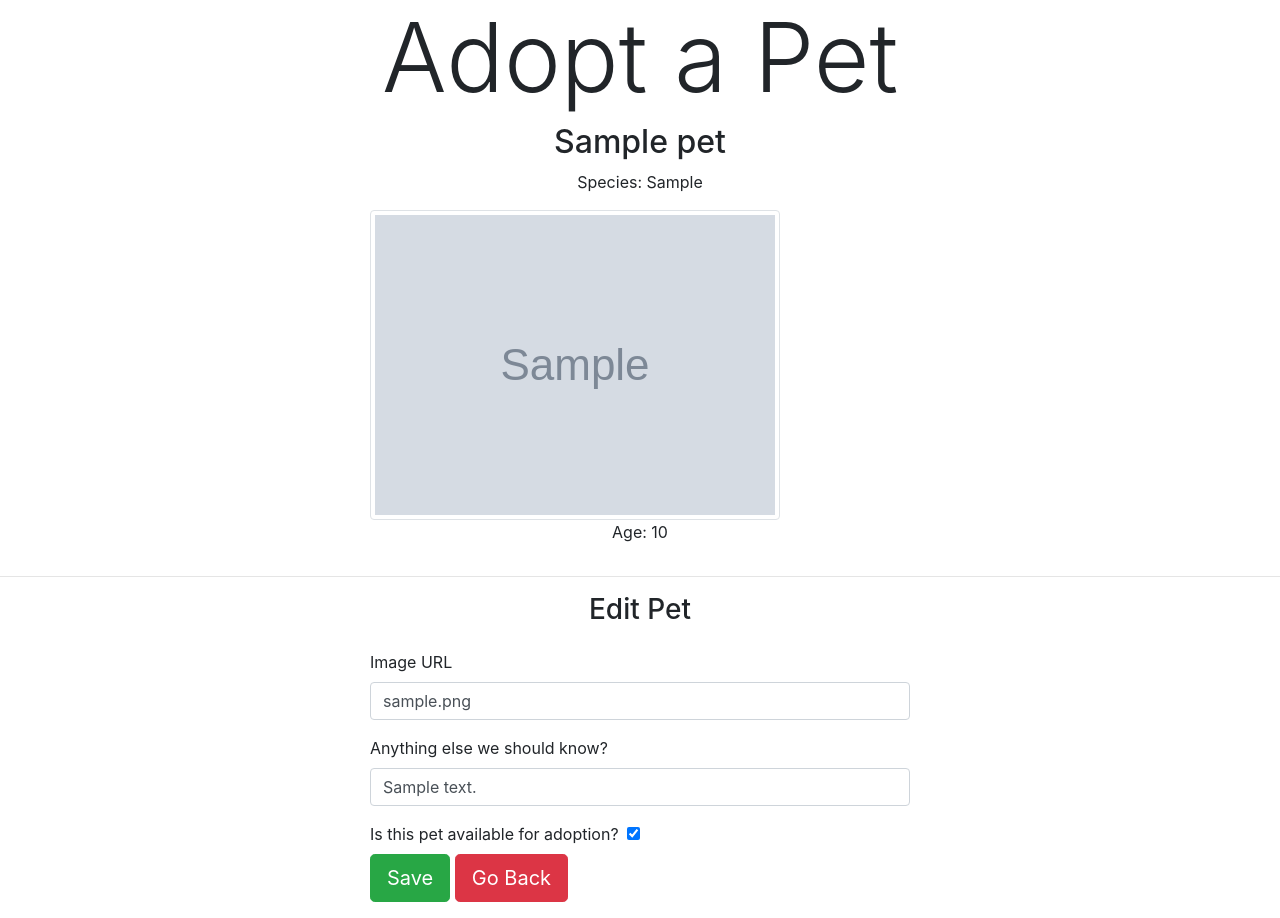
After one commit to DruSerkes/Adopt-a-Pet, a Flask app: page /1 in a window 1280 px wide. The commit adds this page. Run offline with Flask 2, Linux system fonts and the light colour scheme; tables that the repository leaves empty hold one stand-in row (values such as "Sample post"); grey boxes marked "Sample" are stand-in pictures; some libraries are stand-ins or nearby versions.

Commit message:
Add info page to view/edit pets

```diff
--- a/app.py
+++ b/app.py
@@ -43,3 +43,31 @@ def add_pet():
         return redirect('/')
     else:
         return render_template('add_pet.html', form=form)
+
+
+# Step 7: Handle Edit Form
+# This should validate the form:
+
+# if it doesn’t validate, it should re-render the form
+# if it does validate, it should edit the pet
+# This should be a POST request to the URL path /[pet-id-number].
+
+
+@app.route('/<int:id>', methods=['GET', 'POST'])
+def pet(id):
+    """ Show/Edit details about a pet """
+    pet = Pet.query.get(id)
+    form = PetForm(obj=pet)
+
+    if form.validate_on_submit():
+        photo_url = form.photo.data
+        notes = form.notes.data
+        available = form.available.data
+
+        pet.photo_url = photo_url
+        pet.notes = notes
+        pet.available = available
+        db.session.commit()
+        return redirect(f'/{id}')
+    else:
+        return render_template('edit_pet.html', form=form, pet=pet)
--- a/forms.py
+++ b/forms.py
@@ -5,6 +5,7 @@ from wtforms.validators import InputRequired, Optional, AnyOf, NumberRange
 
 
 class PetForm(FlaskForm):
+    """ Form for Pet data """
     name = StringField("Pet Name", validators=[
                        InputRequired(message="Enter a name for your pet")])
     species = StringField("Species", validators=[
@@ -14,3 +15,5 @@ class PetForm(FlaskForm):
         min=0, max=30, message="Age must be between 0 and 30")])
     notes = StringField("Anything else we should know?",
                         validators=[Optional()])
+    available = BooleanField(
+        "Is this pet available for adoption?", default='checked')
--- a/models.py
+++ b/models.py
@@ -11,7 +11,7 @@ def connect_db(app):
 
 
 class Pet(db.Model):
-    """ Pet """
+    """ Pet data Model """
     __tablename__ = "pets"
 
     id = db.Column(db.Integer, primary_key=True, autoincrement=True)
--- a/templates/add_pet.html
+++ b/templates/add_pet.html
@@ -10,7 +10,7 @@
             <form method="POST">
                 {{ form.hidden_tag() }}
                     {% for field in form
-                        if field.widget.input_type != 'hidden' %}
+                        if field.widget.input_type != 'hidden' and field.widget.input_type != 'checkbox'%}
                         <div class='form-group'>
                             {{field.label}}
                             {{field(class_='form-control')}}
--- a/templates/base.html
+++ b/templates/base.html
@@ -20,7 +20,7 @@
                 <img src="{{pet.photo_url}}" alt="{{pet.name}}" class='img-thumbnail'>
                 {% endif %}
                 <p>
-                    <a href="" class='text-info'>{{pet.name}}</a> {% if pet.available %} <span><b>is available!</b></span> {% endif %}
+                    <a href="/{{pet.id}}" class='text-info'>{{pet.name}}</a> {% if pet.available %} <span><b>is available!</b></span> {% endif %}
                 </p>
             </div>
             {% endfor %}
--- /dev/null
+++ b/templates/edit_pet.html
@@ -0,0 +1,67 @@
+{% extends 'base.html' %}
+{% block title %} Edit Pet {% endblock %}
+
+{% block content %}
+
+<div class="container">
+    <div class="row justify-content-center">
+        <div class="col-6">
+            <h2 class="h2 text-center">{{pet.name}}</h2>
+            <p class="text-center">Species: {{pet.species}} </p>
+            {% if pet.photo_url %}
+            <img src="{{pet.photo_url}}" alt="{{pet.name}}" class="img-thumbnail">
+            {% endif %}
+            {% if pet.age %}
+            <p class="text-center">Age: {{pet.age}}</p>
+            {% endif %}
+        </div>
+    </div>
+</div>
+<hr>
+
+
+<h3 class="h3 text-center">Edit Pet</h3>
+<div class="container">
+    <div class="row justify-content-center">
+        <div class="col-md-6 my-3">
+            <form method="POST">
+                {{ form.hidden_tag() }}
+                        <div class='form-group'>
+                            {{form.photo_url.label}}
+                            {{form.photo_url(class_='form-control')}}
+
+                            {%for error in form.photo_url.errors%}
+                            <small class='form-text text-danger'>
+                                {{error}}
+                            </small>
+                            {% endfor %}
+                        </div>
+                        <div class="form-group">
+                            {{form.notes.label}}
+                            {{form.notes(class_='form-control')}}
+
+                            {%for error in form.notes.errors%}
+                            <small class='form-text text-danger'>
+                                {{error}}
+                            </small>
+                            {% endfor %}
+                        </div>
+                        <div class="">
+                            {{form.available.label(class_='')}}
+                            {{form.available(class_='m-1')}}
+
+                            {%for error in form.available.errors%}
+                            <small class='form-text text-danger'>
+                                {{error}}
+                            </small>
+                            {% endfor %}
+                        </div>
+                        <button class='btn btn-success btn-lg'>Save</button>
+                        <a href='/' class='btn btn-danger btn-lg'>Go Back</a>
+                </form>
+        </div>
+    </div>
+
+</div>
+
+{% endblock %}
```
